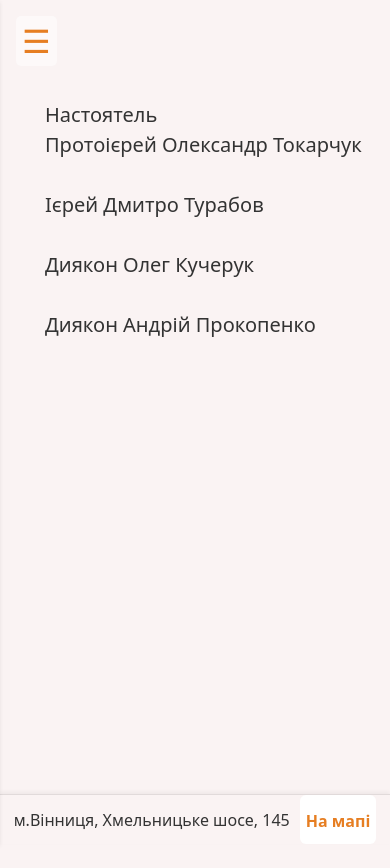
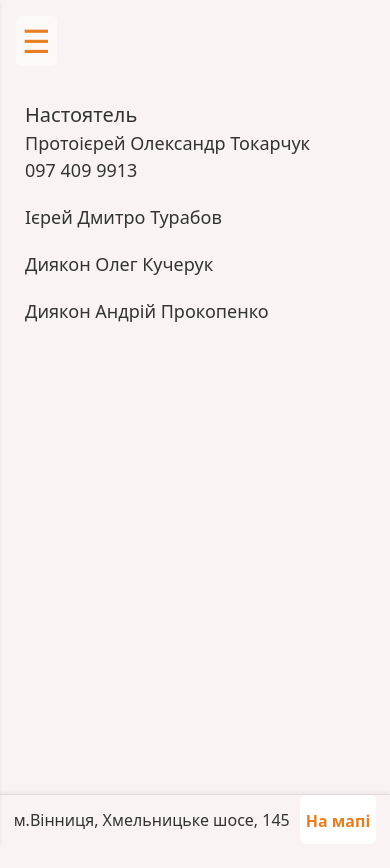
Before and after one commit to ValeriyVinn/my-parish, a React (Vite) app: page /clergy in a window 390 px wide. Shown: the top 868 px of the page. Built offline with nearby package versions, Linux system fonts and the light colour scheme.

Commit message:
added: prior phone

```diff
--- a/src/components/Clergy/Clergy.jsx
+++ b/src/components/Clergy/Clergy.jsx
@@ -4,14 +4,24 @@ const Clergy = () => {
   return (
     <div className="container">
       <article className={css.articleClergy}>
-
-
         <ul className={css.clergyList}>
-          <li>Настоятель</li>
-          <li className={css.clergyName}>Протоієрей Олександр Токарчук</li>
-          <li className={css.clergyName}>Ієрей Дмитро Турабов</li>
-          <li className={css.clergyName}>Диякон Олег Кучерук</li>
-          <li className={css.clergyName}>Диякон Андрій Прокопенко</li>
+          <h2 className={css.prior}>Настоятель</h2>
+          <ul className={css.clergyItem}>
+            <li className={css.clergyName}>Протоієрей Олександр Токарчук</li>
+            <li className={css.clergyPhone}>097 409 9913</li>
+          </ul>
+          <ul className={css.clergyItem}>
+            <li className={css.clergyName}>Ієрей Дмитро Турабов</li>
+            <li className={css.clergyPhone}></li>
+          </ul>
+          <ul className={css.clergyItem}>
+            <li className={css.clergyName}>Диякон Олег Кучерук</li>
+            <li className={css.clergyPhone}></li>
+          </ul>
+          <ul className={css.clergyItem}>
+            <li className={css.clergyName}>Диякон Андрій Прокопенко</li>
+            <li className={css.clergyPhone}></li>
+          </ul>
         </ul>
       </article>
     </div>
--- a/src/components/Clergy/Clergy.module.css
+++ b/src/components/Clergy/Clergy.module.css
@@ -1,10 +1,16 @@
 .articleClergy {
   margin: 100px auto;
   font-size: 18px;
+  padding-left: 20px;
 }
 
-.clergyName {
-  margin-bottom: 30px;
+.prior {
+  font-size: 20px;
+
+}
+
+.clergyPhone {
+  margin-bottom: 20px;
 }
 
 .clergyList > li {
--- a/src/index.css
+++ b/src/index.css
@@ -42,6 +42,7 @@ ul,
 ol,
 li {
   margin: 0;
+  padding: 0;
   list-style: none;
 }
 
```
